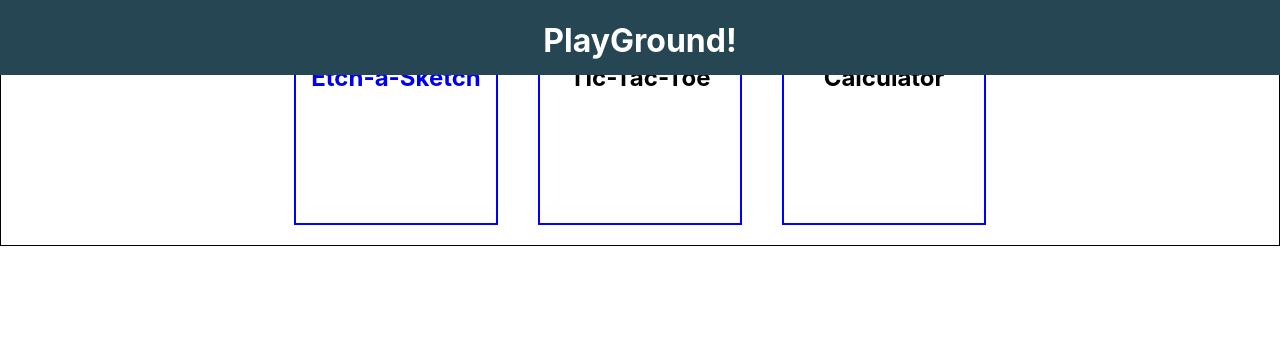
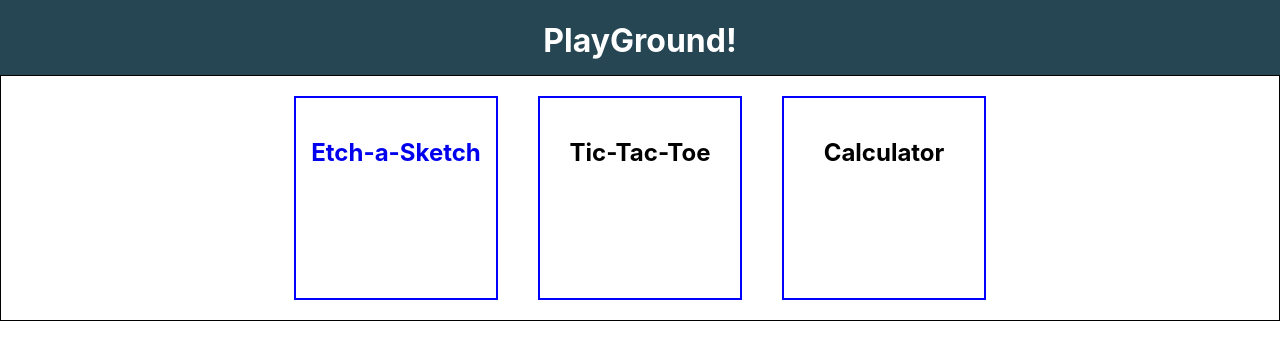
Before and after one commit to federico-palma/playground, a React (Create React App) app: page / in a window 1280 px wide. Shown: the top 360 px of the page. Built offline with nearby package versions, Linux system fonts and the light colour scheme; the HTML template or start-up script is replaced by a standard one.

Commit message:
Add margin top for header space

```diff
--- a/src/Pages/HomePage/HomePage.css
+++ b/src/Pages/HomePage/HomePage.css
@@ -4,4 +4,5 @@
     border: solid 1px black;
     align-items: center;
     justify-content: center;
+    margin-top: 75px;
   }
```
